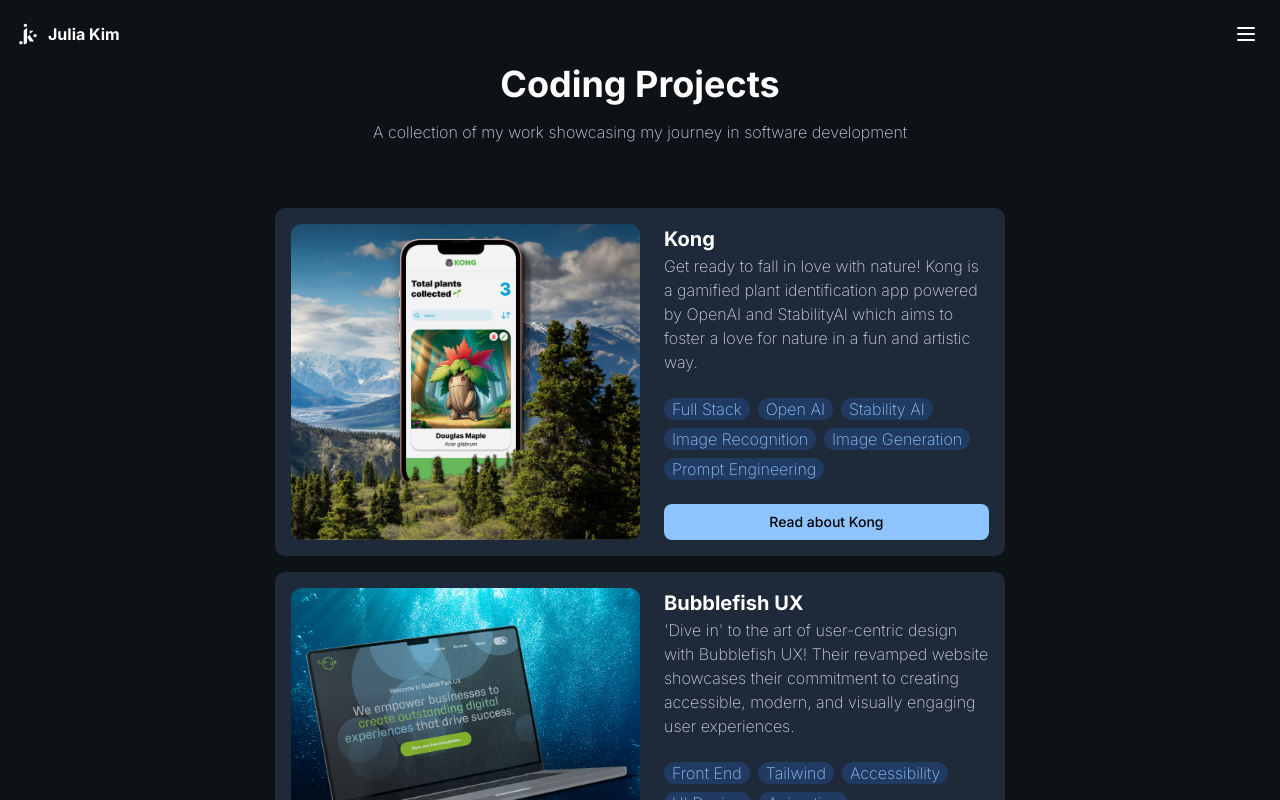
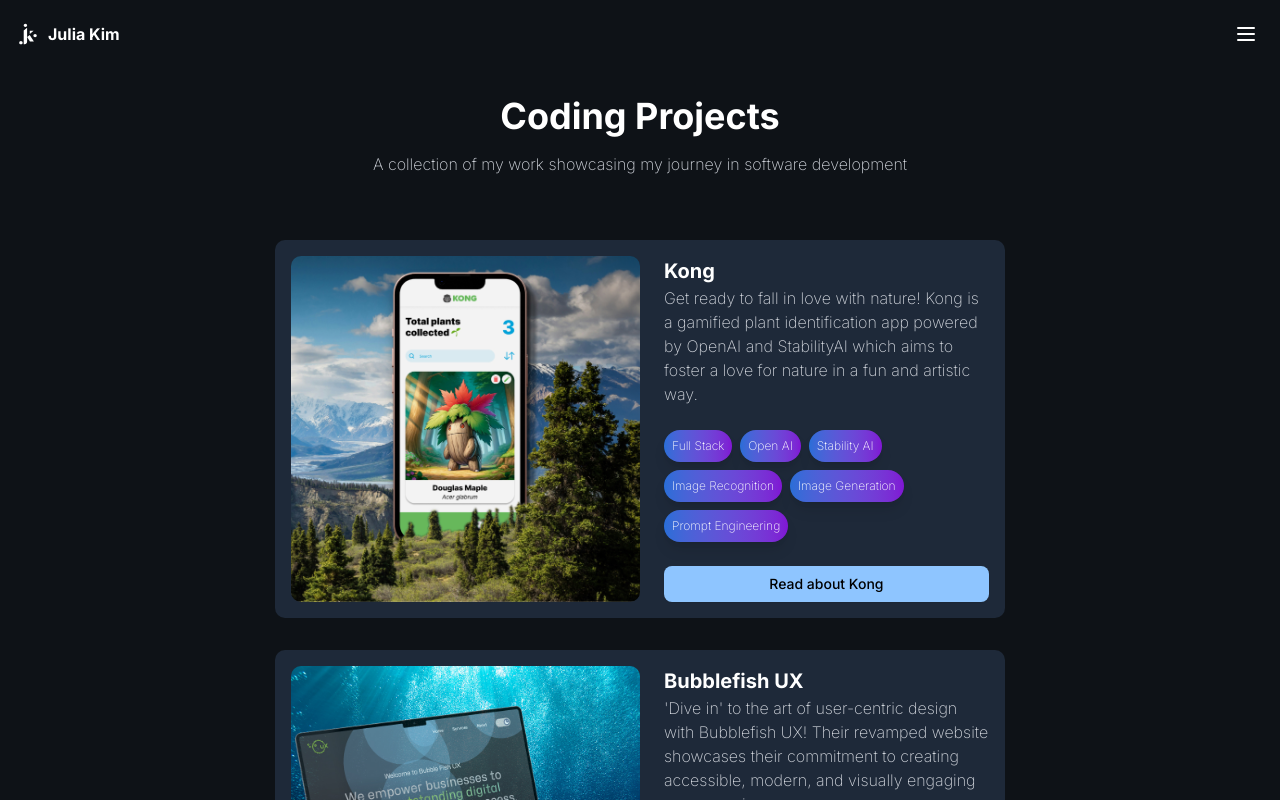
Before and after one commit to juliakimseohyeon/portfolio-nextjs, a Next.js app: page /projects in a window 1280 px wide. Shown: the top 800 px of the page. Built offline with nearby package versions, Linux system fonts and the light colour scheme.

Commit message:
Fix project page tag style

```diff
--- a/src/app/page.tsx
+++ b/src/app/page.tsx
@@ -1,5 +1,4 @@
 import { Button } from "@/components/ui/button";
-import { Spotlight } from "@/components/ui/spotlight-new";
 import { ArrowDown } from "lucide-react";
 
 import LogoCarousel from "./projects/components/LogoCarousel";
@@ -20,7 +19,6 @@ export const metadata: Metadata = {
 export default function Home() {
 	return (
 		<main className="pb-16 max-w-full flex flex-col items-center gap-40 md:gap-60">
-			<Spotlight />
 			<section className="px-4 w-full flex flex-col gap-8 items-center">
 				<div className="m-0 text-center justify-items-center">
 					<h1 className="bg-gradient-to-r from-blue-300 to-purple-500 bg-clip-text text-transparent font-extrabold">
--- a/src/app/projects/[projectId]/page.tsx
+++ b/src/app/projects/[projectId]/page.tsx
@@ -103,7 +103,7 @@ export default function Page() {
 						{selectedProject.tags?.map((tag, idx) => (
 							<p
 								key={`${selectedProject.id}-${idx}`}
-								className="m-0 text-xs text-white bg-gradient-to-r from-blue-500/80 to-purple-600/80 p-2 rounded-3xl transition-transform duration-300 shadow-lg"
+								className="m-0 text-xs text-white bg-gradient-to-r from-blue-500/80 to-purple-600/80 p-2 rounded-3xl shadow-lg"
 							>
 								{tag}
 							</p>
--- a/src/app/projects/page.tsx
+++ b/src/app/projects/page.tsx
@@ -9,7 +9,7 @@ export default function Page() {
 	return (
 		<main className="min-h-screen bg-gradient-to-b py-16 px-4 sm:px-6 lg:px-8">
 			<div className="max-w-7xl mx-auto">
-				<div className="text-center mb-16">
+				<div className="text-center my-8 lg:mb-16">
 					<h1 className="text-4xl font-bold text-white mb-4">
 						Coding Projects
 					</h1>
@@ -19,7 +19,7 @@ export default function Page() {
 					</p>
 				</div>
 
-				<div className="w-full flex flex-col justify-between items-center gap-4 text-left relative">
+				<div className="w-full flex flex-col justify-between items-center gap-4 lg:gap-8 text-left relative">
 					{projects.map((project) => (
 						<Link
 							href={`/projects/${project.id}`}
@@ -39,7 +39,7 @@ export default function Page() {
 								<div className="flex flex-row justify-start items-start flex-wrap gap-2 pb-6">
 									{project.tags.map((tag) => (
 										<p
-											className="m-0 leading-1.5 bg-blue-500/20 text-blue-300 p-2 rounded-3xl"
+											className="m-0 text-xs text-white bg-gradient-to-r from-blue-500/80 to-purple-600/80 p-2 rounded-3xl shadow-lg"
 											key={project.id}
 										>
 											{tag}
```
